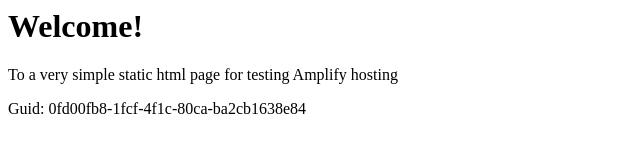
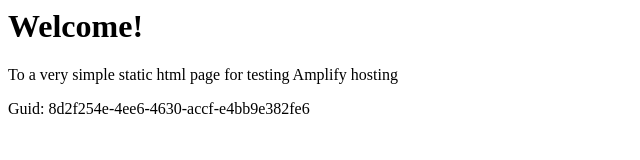
Before and after one commit to aws-aemilia-lhr/Github-PR-Commit-Integration-Test-DoNotTouch-GitHubWebhookPushCanaryTest-v1-preprod-eu-west-2, a website: page src/index.html in a window 1280 px wide. Shown: the full height of the page, 0-640 px from the left. Drawn offline with Linux system fonts and the light colour scheme.

Commit message:
commit from integ tests

```diff
--- a/src/index.html
+++ b/src/index.html
@@ -12,6 +12,6 @@
 <body>
     <h1>Welcome!</h1>
     <p>To a very simple static html page for testing Amplify hosting</p>
-    <p>Guid: 0fd00fb8-1fcf-4f1c-80ca-ba2cb1638e84</p></body>
+    <p>Guid: 8d2f254e-4ee6-4630-accf-e4bb9e382fe6</p></body>
 
 </html>
```
